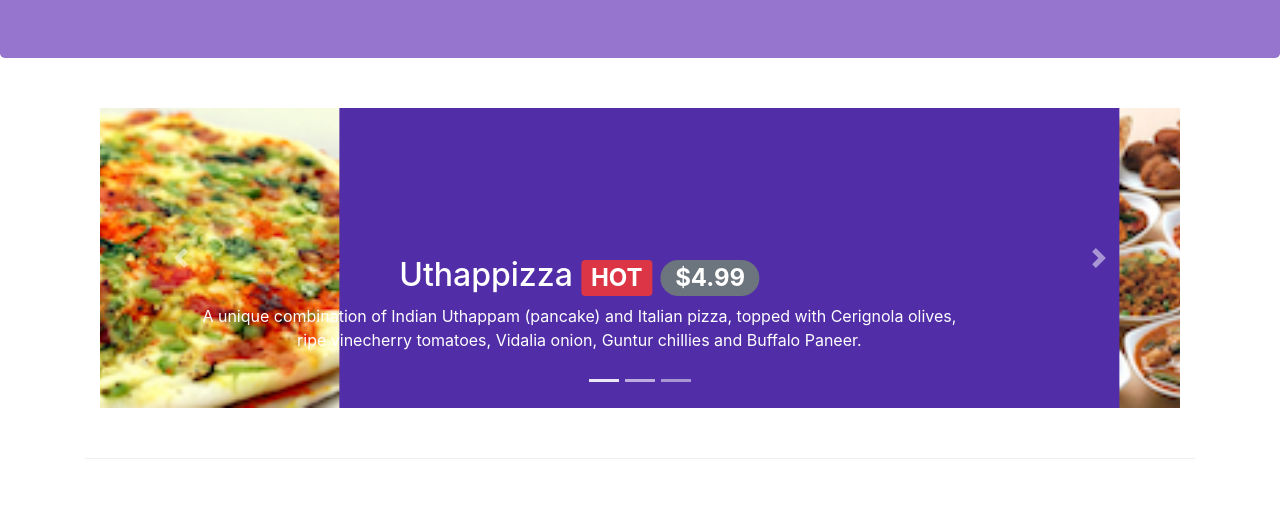
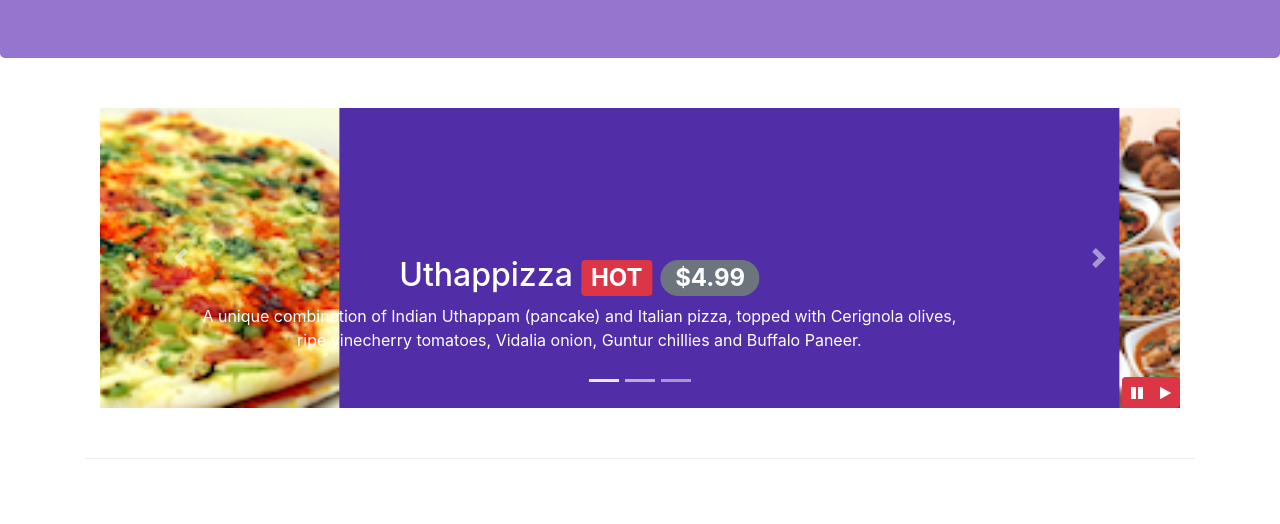
Before and after one commit to emyhoang/bootstrap, a website: page conFusion/index.html in a window 1280 px wide. Shown: the part 276-800 px from the top of the page. Drawn offline with nearby package versions, Linux system fonts and the light colour scheme.

Commit message:
add two buttons in carousel to control play or pause using js/jquery code

```diff
--- a/conFusion/css/styles.css
+++ b/conFusion/css/styles.css
@@ -74,3 +74,10 @@ body {
   left: 0;
   min-height: 300px;
 }
+
+#carouselButton {
+  right: 0px;
+  position: absolute;
+  bottom: 0px;
+  z-index: 1;
+}
--- a/conFusion/index.html
+++ b/conFusion/index.html
@@ -234,6 +234,14 @@
                     <a class="carousel-control-next" href="#mycarousel" role="button" data-slide="next">
                       <span class="carousel-control-next-icon"></span>
                     </a>
+                    <div class='btn-group' id='carouselButton'>
+                      <button class='btn btn-danger btn-sm' id='carousel-pause'>
+                        <span class='fa fa-pause'></span>
+                      </button>
+                      <button class='btn btn-danger btn-sm' id='carousel-play'>
+                        <span class='fa fa-play'></span>
+                      </button>
+                    </div>
                 </div>
             </div>
         </div>
@@ -354,5 +362,17 @@
     <script src="node_modules/jquery/dist/jquery.slim.min.js"></script>
     <script src="node_modules/popper.js/dist/umd/popper.min.js"></script>
     <script src="node_modules/bootstrap/dist/js/bootstrap.min.js"></script>
+    <script>
+      $(document).ready(function() {
+        $('#mycarousel').carousel( { interval: 2000 } );
+        $('#carousel-pause').click(function() {
+          $('#mycarousel').carousel('pause');
+        });
+        $('#carousel-play').click(function() {
+          $('#mycarousel').carousel('cycle');
+        });
+      });
+    </script>
+
   </body>
 </html>
```
